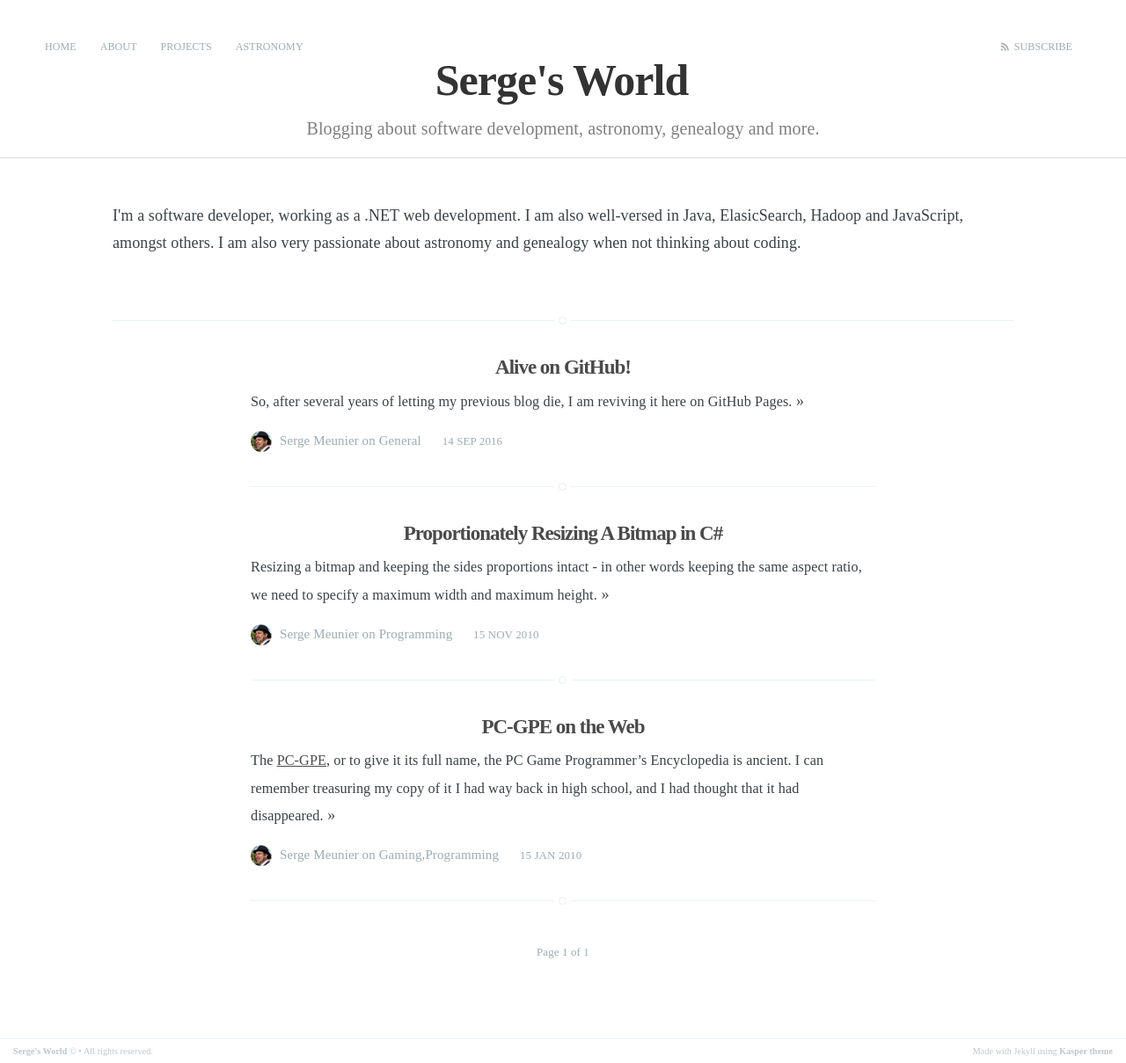
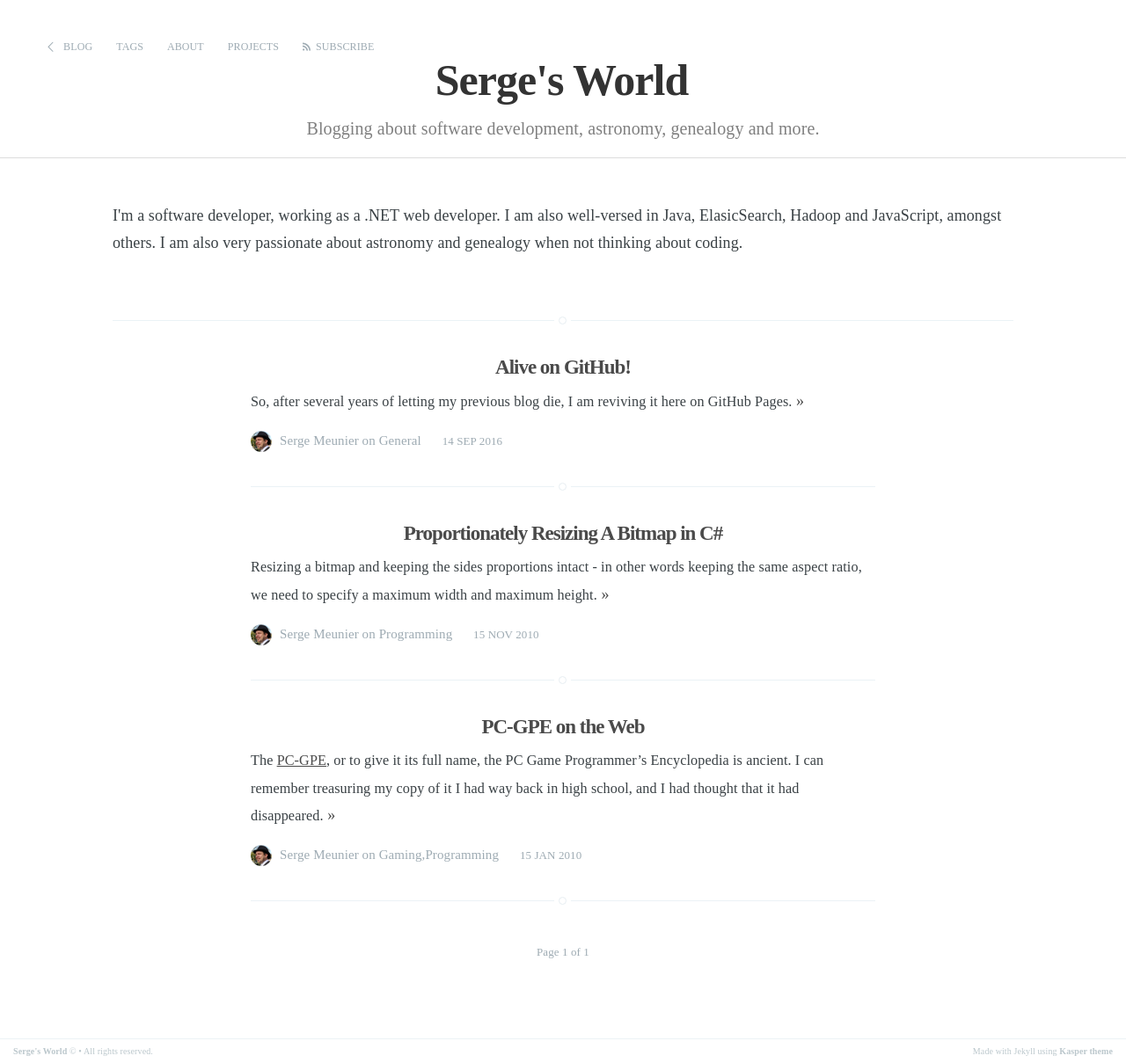
Before and after one commit to sjmeunier/sjmeunier.github.io, a Jekyll site: the page built from index.html, in a window 1280 px wide. Shown: the whole page at 88% size. Built offline with Jekyll 4.4.1, drawn with Linux system fonts in a browser that asks for light colours; some web fonts are replaced; the list of posts is cut into pages by our own code.

Commit message:
Updated menu

```diff
--- /dev/null
+++ b/_includes/header.html
@@ -0,0 +1,15 @@
+<header class="main-header no-cover">
+    <nav class="main-nav overlay clearfix">
+        <a class="back-button icon-arrow-left" href="{{ site.baseurl }}">Blog</a>
+		<a class="general-button" href="{{ site.baseurl }}tags.html">Tags</a>
+		<a class="general-button" href="{{ site.baseurl }}about.html">About</a>
+		<a class="general-button" href="{{ site.baseurl }}projects.html">Projects</a>
+		<a class="subscribe-button icon-feed" href="{{ site.baseurl }}feed.xml">Subscribe</a>
+    </nav>
+	<div class="main-header-content inner">
+		<h1 class="page-title">{{ site.name }}</h1>
+		<h2 class="page-description">
+			{% if site.description %} {{ site.description }}. {% endif %}
+		</h2>
+	</div>
+</header>
--- a/assets/css/screen.css
+++ b/assets/css/screen.css
@@ -575,7 +575,8 @@ margin on the iframe, cause it breaks stuff. */
 }
 
 .back-button,
-.general-button {
+.general-button,
+.subscribe-button {
     -webkit-box-sizing: border-box;
     -moz-box-sizing: border-box;
     box-sizing: border-box;
@@ -600,24 +601,6 @@ margin on the iframe, cause it breaks stuff. */
     margin-right: 8px;
 }
 
-.subscribe-button {
-    -webkit-box-sizing: border-box;
-    -moz-box-sizing: border-box;
-    box-sizing: border-box;
-    display: inline-block;
-    float: right;
-    height: 38px;
-    padding: 0 20px;
-    border: transparent 1px solid;
-    color: #9EABB3;
-    text-align: center;
-    font-size: 12px;
-    text-transform: uppercase;
-    line-height: 35px;
-    white-space: nowrap;
-    border-radius: 3px;
-    transition: all ease 0.3s;
-}
 .subscribe-button:before {
     font-size: 9px;
     margin-right: 6px;
@@ -1463,13 +1446,12 @@ body:not(.post-template) .post-title.list {
     }
 
     .back-button,
-	.general-button	{
+	.general-button,
+	.subscribe-button	{
         padding: 0 15px 0 10px;
     }
 
-    .subscribe-button {
-        padding: 0 12px;
-    }
+
 
     .main-nav.overlay a:hover {
         color: #fff;
--- a/index.html
+++ b/index.html
@@ -4,32 +4,12 @@ title: Home
 cover: false
 ---
 
-<header class="main-header {% if page.cover %}" style="background-image: url({{ page.cover }}) {%else%}no-cover{% endif %}">
-    <nav class="main-nav overlay clearfix">
-            {% if page.logo %}
-                <a class="blog-logo" href="{{ site.baseurl }}">
-                    <img src="{{ page.logo }}" alt="Blog Logo" />
-                </a>
-            {% endif %}
-        <a class="back-button" href="{{ site.baseurl }}">Home</a>
-		<a class="general-button" href="{{ site.baseurl }}about.html">About</a>
-		<a class="general-button" href="{{ site.baseurl }}projects.html">Projects</a>
-		<a class="general-button" href="{{ site.baseurl }}astronomy.html">Astronomy</a>
-        <a class="subscribe-button icon-feed" href="{{ site.baseurl }}feed.xml">Subscribe</a>
-    </nav>
-	<div class="main-header-content inner">
-		<h1 class="page-title">{{ site.name }}</h1>
-		<h2 class="page-description">
-			{% if site.description %} {{ site.description }}. {% endif %}
-		</h2>
-	</div>
-</header>
-
+{% include header.html %}
 
 <main id="content" class="content" role="main">
 	<article class="post">
 		<p>
-			I'm a software developer, working as a .NET web development. I am also well-versed in Java, ElasicSearch, Hadoop and JavaScript, amongst others. I am also very passionate about astronomy and genealogy when not thinking about coding.
+			I'm a software developer, working as a .NET web developer. I am also well-versed in Java, ElasicSearch, Hadoop and JavaScript, amongst others. I am also very passionate about astronomy and genealogy when not thinking about coding.
 		</p>
 	</article>
     <div class="extra-pagination inner">
```
Also changed, not shown: _layouts/page.html (+1 -21 lines), _layouts/post.html (+2 -16 lines).
